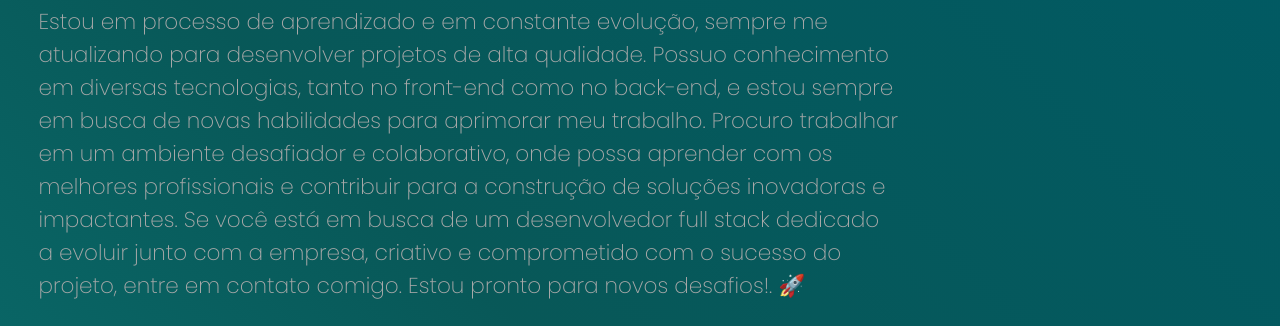
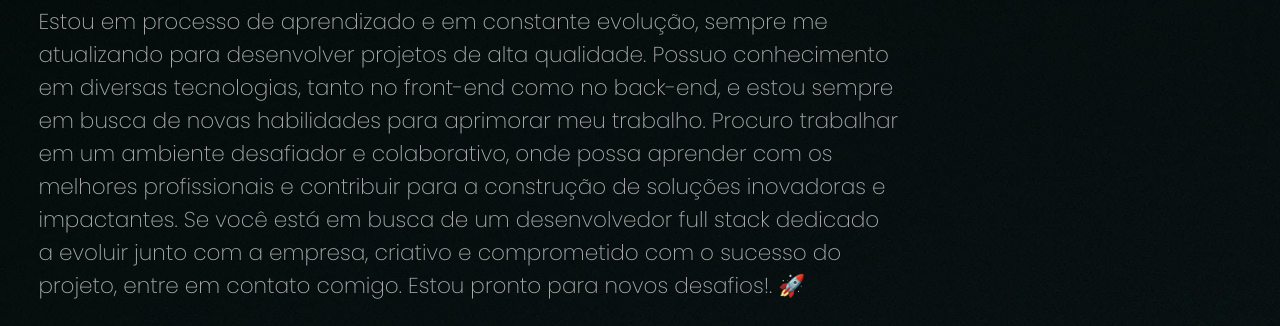
Before and after one commit to 11joao44/portifolio_, a website: page index.html in a window 1280 px wide. Shown: the part 171-497 px from the top of the page. Drawn offline with nearby package versions, Linux system fonts and the light colour scheme; files whose address does not match are found by name.

Commit message:
ajustando imagens

```diff
--- a/src/styles/_home.scss
+++ b/src/styles/_home.scss
@@ -79,7 +79,7 @@
         }
 
         &__photo {
-          background-image: url(./dist/images/photo.jpg);
+          background-image: url(../images/photo.jpg);
           background-position: center;
           background-size: cover;
           position: absolute;
--- a/src/styles/main.scss
+++ b/src/styles/main.scss
@@ -9,11 +9,11 @@
     margin: 0;
     padding: 0;
     box-sizing: border-box;
-    color: variaveis.$colorTextDefault;
+    color: #ECECF1;
 }
 
 body {
-  background: variaveis.$colorGradientHome;
+  background-image: url(../images/hero.jpg);
   background-repeat: no-repeat;
   background-size: cover;
 
```
Also changed, not shown: dist/css/main.css, 1 other file.
